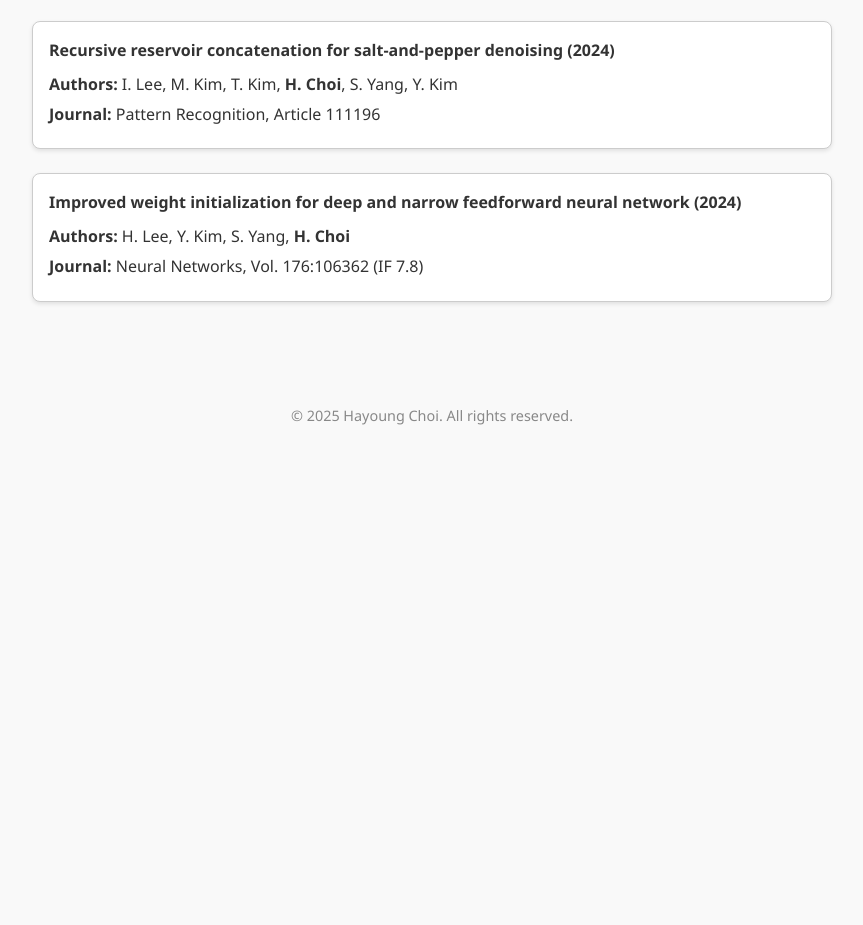
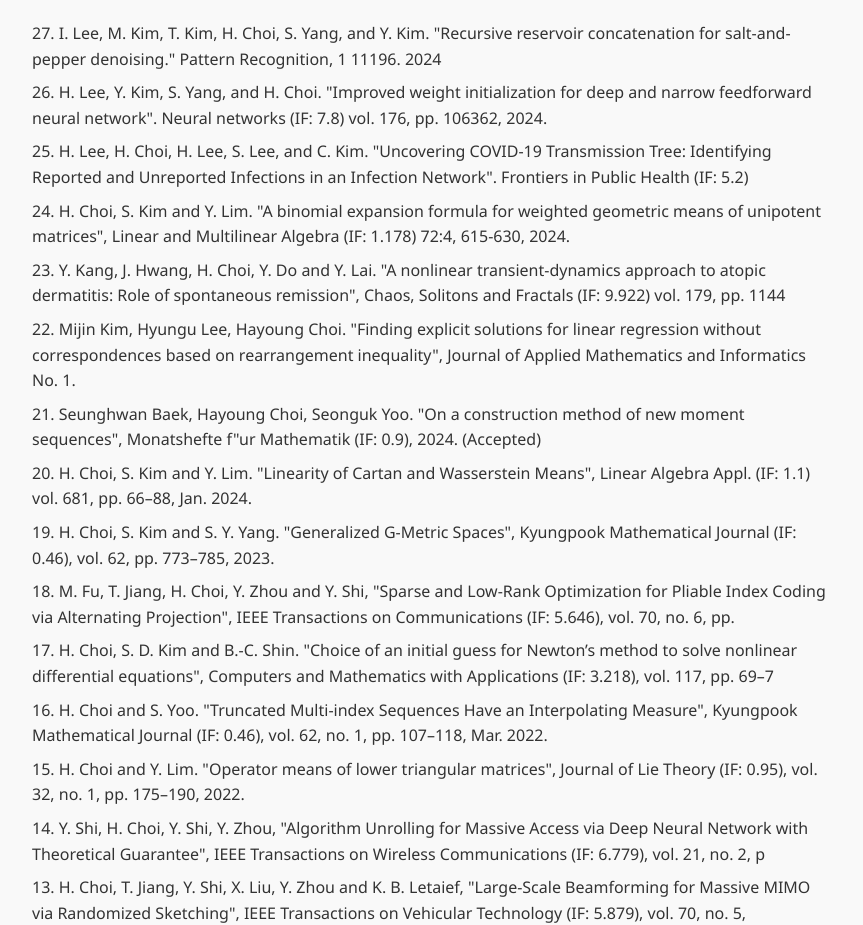
Before and after one commit to jaemiiin/jaemiiin.github.io, a plain HTML site: page publications.html in a window 1280 px wide. Shown: the part 247-1172 px from the top of the page, without its empty margins (208-1071 px from the left). Before the commit the page ends 800 px from the top, so only its background shows below. Drawn offline with Linux system fonts and the light colour scheme.

Commit message:
Update publications.html

```diff
--- a/publications.html
+++ b/publications.html
@@ -3,22 +3,16 @@
 <head>
   <meta charset="UTF-8">
   <meta name="viewport" content="width=device-width, initial-scale=1.0">
-  <title>Publications - Hayoung Choi</title>
+  <title>Hayoung Choi - Publications</title>
   <link rel="stylesheet" href="style.css">
   <style>
-    .pub-item {
-      border: 1px solid #ccc;
-      padding: 1rem;
-      margin-bottom: 1.5rem;
-      border-radius: 8px;
-      background-color: #fff;
-      box-shadow: 0 2px 4px rgba(0, 0, 0, 0.1);
+    .publication {
+      margin-bottom: 2rem;
+      padding-bottom: 1rem;
+      border-bottom: 1px solid #ccc;
     }
-    .pub-item h4 {
-      margin: 0 0 0.5rem;
-    }
-    .pub-item p {
-      margin: 0.3rem 0;
+    .publication p {
+      margin: 0.5rem 0;
     }
   </style>
 </head>
@@ -38,21 +32,35 @@
   <main>
     <h2>Publications</h2>
 
-    <div class="pub-item">
-      <h4>Recursive reservoir concatenation for salt‑and‑pepper denoising (2024)</h4>
-      <p><b>Authors:</b> I. Lee, M. Kim, T. Kim, <b>H. Choi</b>, S. Yang, Y. Kim</p>
-      <p><b>Journal:</b> Pattern Recognition, Article 111196</p>
+    <div class="publication">
+      <p>27. I. Lee, M. Kim, T. Kim, H. Choi, S. Yang, and Y. Kim. "Recursive reservoir concatenation for salt-and-pepper denoising." Pattern Recognition, 1 11196. 2024</p>
+      <p>26. H. Lee, Y. Kim, S. Yang, and H. Choi. "Improved weight initialization for deep and narrow feedforward neural network". Neural networks (IF: 7.8) vol. 176, pp. 106362, 2024.</p>
+      <p>25. H. Lee, H. Choi, H. Lee, S. Lee, and C. Kim. "Uncovering COVID-19 Transmission Tree: Identifying Reported and Unreported Infections in an Infection Network". Frontiers in Public Health (IF: 5.2)</p>
+      <p>24. H. Choi, S. Kim and Y. Lim. "A binomial expansion formula for weighted geometric means of unipotent matrices", Linear and Multilinear Algebra (IF: 1.178) 72:4, 615-630, 2024.</p>
+      <p>23. Y. Kang, J. Hwang, H. Choi, Y. Do and Y. Lai. "A nonlinear transient-dynamics approach to atopic dermatitis: Role of spontaneous remission", Chaos, Solitons and Fractals (IF: 9.922) vol. 179, pp. 1144</p>
+      <p>22. Mijin Kim, Hyungu Lee, Hayoung Choi. "Finding explicit solutions for linear regression without correspondences based on rearrangement inequality", Journal of Applied Mathematics and Informatics No. 1.</p>
+      <p>21. Seunghwan Baek, Hayoung Choi, Seonguk Yoo. "On a construction method of new moment sequences", Monatshefte f"ur Mathematik (IF: 0.9), 2024. (Accepted)</p>
+      <p>20. H. Choi, S. Kim and Y. Lim. "Linearity of Cartan and Wasserstein Means", Linear Algebra Appl. (IF: 1.1) vol. 681, pp. 66–88, Jan. 2024.</p>
+      <p>19. H. Choi, S. Kim and S. Y. Yang. "Generalized G-Metric Spaces", Kyungpook Mathematical Journal (IF: 0.46), vol. 62, pp. 773–785, 2023.</p>
+      <p>18. M. Fu, T. Jiang, H. Choi, Y. Zhou and Y. Shi, "Sparse and Low-Rank Optimization for Pliable Index Coding via Alternating Projection", IEEE Transactions on Communications (IF: 5.646), vol. 70, no. 6, pp.</p>
+      <p>17. H. Choi, S. D. Kim and B.-C. Shin. "Choice of an initial guess for Newton’s method to solve nonlinear differential equations", Computers and Mathematics with Applications (IF: 3.218), vol. 117, pp. 69–7</p>
+      <p>16. H. Choi and S. Yoo. "Truncated Multi-index Sequences Have an Interpolating Measure", Kyungpook Mathematical Journal (IF: 0.46), vol. 62, no. 1, pp. 107–118, Mar. 2022.</p>
+      <p>15. H. Choi and Y. Lim. "Operator means of lower triangular matrices", Journal of Lie Theory (IF: 0.95), vol. 32, no. 1, pp. 175–190, 2022.</p>
+      <p>14. Y. Shi, H. Choi, Y. Shi, Y. Zhou, "Algorithm Unrolling for Massive Access via Deep Neural Network with Theoretical Guarantee", IEEE Transactions on Wireless Communications (IF: 6.779), vol. 21, no. 2, p</p>
+      <p>13. H. Choi, T. Jiang, Y. Shi, X. Liu, Y. Zhou and K. B. Letaief, "Large-Scale Beamforming for Massive MIMO via Randomized Sketching", IEEE Transactions on Vehicular Technology (IF: 5.879), vol. 70, no. 5,</p>
+      <p>12. H. Choi, S. Kim, and Y. Shi. "Geometric mean of partial positive definite matrices with missing entries", Linear Multilinear Algebra (IF: 1.14), 68: 12, 2408–2433, 2020.</p>
+      <p>11. H. Choi, E. Ghiglioni and Y. Lim, "The Karcher mean of three variables and quadric surfaces", J. Math. Anal. Appl. (IF: 1.22), vol. 490 No. 2, 12432 1, 2020.</p>
+      <p>10. M. C. Tsakiris, L. Peng, A. Conca, L. Kneip, Y. Shi and H. Choi, "An algebraic-geometric approach for linear regression without correspondences (IF: 3.215), IEEE Trans. Inf. Theory, vol. 66, no. 8, 513</p>
+      <p>9. H. Choi, S. Yoo, and Y.-N. Yeh. "Catalan-like number sequences and Hausdorff moment sequences", Discrete Math. (IF: 0.728), Volume 343, Issue 5, 2020, 111808.</p>
+      <p>8. H. Choi, H. Choi, S. Kim, and H. Lee, "Extension of block matrix representation of the geometric mean", J. Korean Math. Soc.(IF: 0.684) 2020 Vol. 57, No. 3, 641–653.</p>
+      <p>7. H. Choi, H. Lee, Y. Lim and S. Kim. "Matrix extremal problems and shift invariant means" Linear Algebra Appl. (IF: 0.972) 587 (2020), 166–194.</p>
+      <p>6. H. Choi, J. He, H. Hu, and Y. Shi. "Fast computation of von Neumann entropy for large-scale graphs via quadratic approximations", Linear Algebra Appl. (IF: 0.977) 585 (2020), 127–146.</p>
+      <p>5. H. Choi, H. Lee, Y. Shen, and Y. Shi. "Comparing large-scale graphs based on quantum probability theory", Appl. Math. Comput. (IF: 3.092) 358 (2019), 1–15.</p>
+      <p>4. H. Choi, V. Ginting, F. Jafari, and R. Mnatsakanov. "Modified Radon transform inversion using moments", J. Inverse Ill-Posed Probl. (IF: 0.881) 28 (1) 1–15, 2019.</p>
+      <p>3. S. Aryal, H. Choi, and F. Jafari. "Hamburger moment sequences and their moment subsequences", Linear Multilinear Algebra (IF: 0.964) 65 (2016), 1838–1851.</p>
+      <p>2. S. Aryal, H. Choi, and F. Jafari. "Sparse Hamburger moment multisequences", Problems and recent methods in operator theory, 21–30, Contemp. Math., 687, Amer. Math. Soc., Providence, RI, 2017.</p>
+      <p>1. H. Choi and F. Jafari. "Positive definite Hankel matrix completions and Hamburger moment completions". Linear Algebra Appl. (IF: 0.977) 489 (2016), 217–237.</p>
     </div>
-
-    <div class="pub-item">
-      <h4>Improved weight initialization for deep and narrow feedforward neural network (2024)</h4>
-      <p><b>Authors:</b> H. Lee, Y. Kim, S. Yang, <b>H. Choi</b></p>
-      <p><b>Journal:</b> Neural Networks, Vol. 176:106362 (IF 7.8)</p>
-    </div>
-
-    <!-- 다음 항목들도 같은 형식으로 추가 -->
-    <!-- ... -->
-
   </main>
 
   <footer>
```
